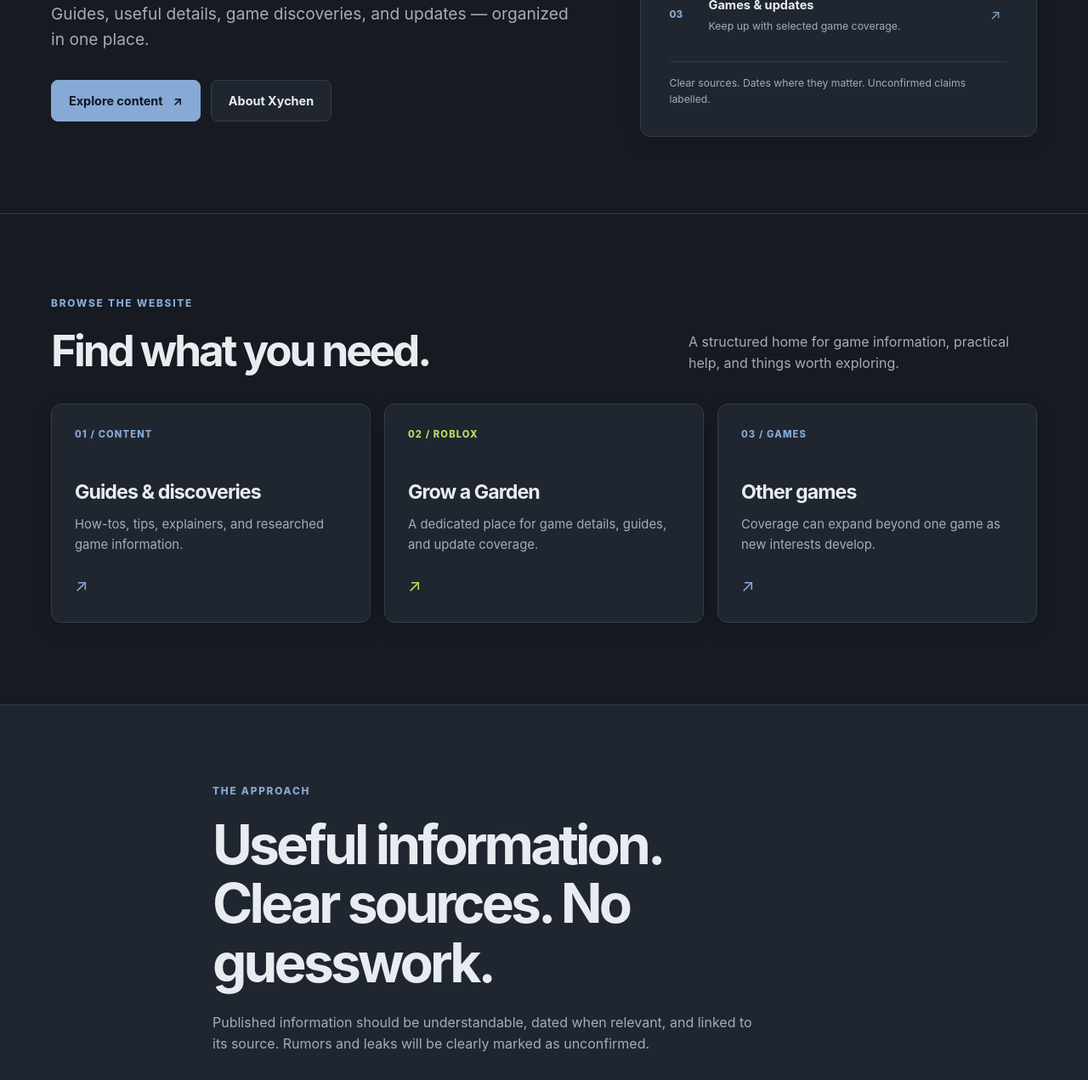
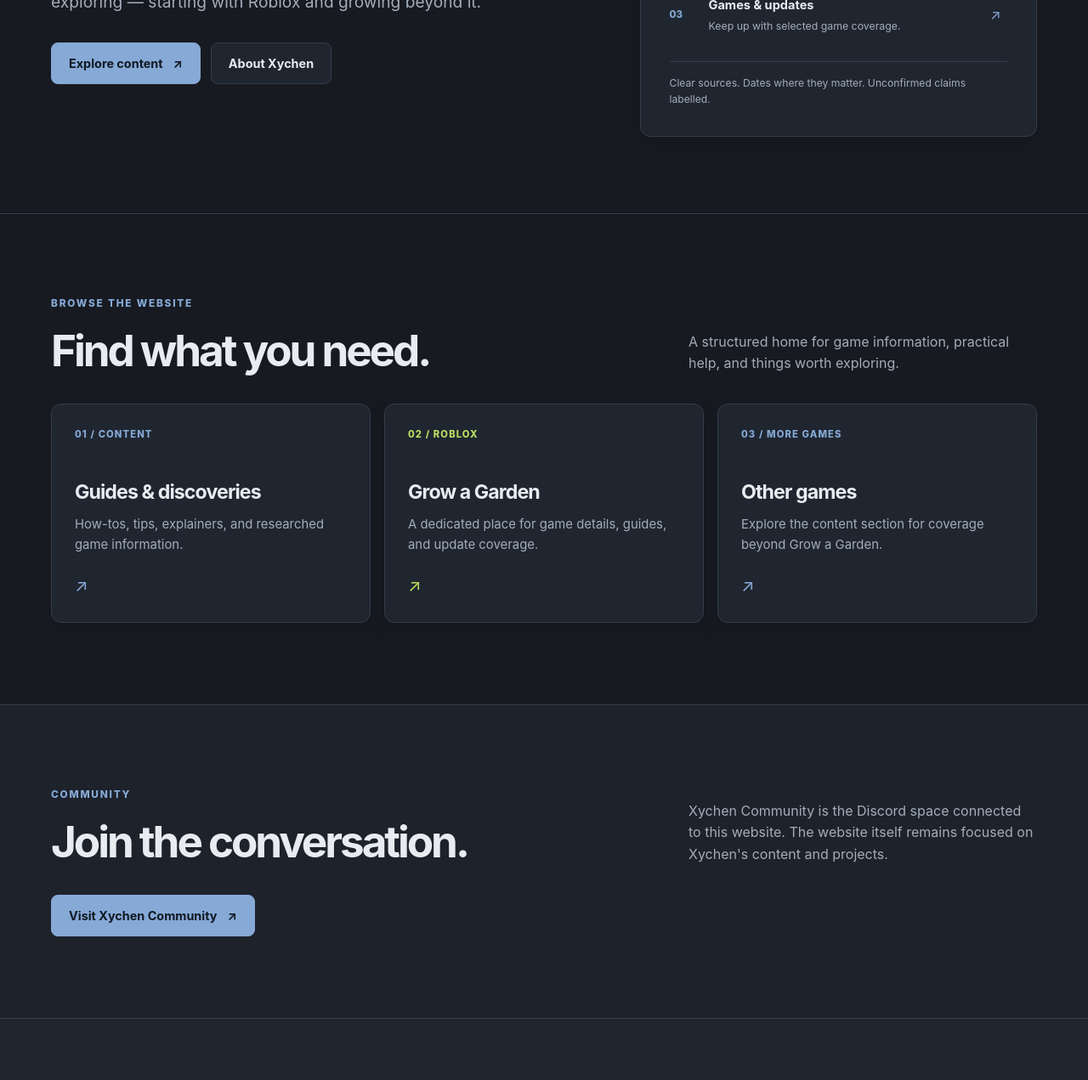
Before and after one commit to xychen-1x/Xychen-websites, an Astro site: page / in a window 1280 px wide. Shown: the part 514-1785 px from the top of the page at 85% size. Built offline with nearby package versions, Linux system fonts and the light colour scheme; Astro itself is replaced by a stand-in of ours.

Commit message:
Clarify homepage identity and add Discord community section

```diff
--- a/src/pages/index.astro
+++ b/src/pages/index.astro
@@ -4,15 +4,15 @@ import BaseLayout from "@layouts/BaseLayout.astro";
 
 <BaseLayout
   title="Xychen"
-  description="Explore Roblox game coverage, practical guides, discoveries, and updates from Xychen."
+  description="A creator-led website for Roblox content, practical guides, discoveries, and game updates."
 >
   <section class="hero-section">
     <div class="container hero-layout">
       <div class="hero-content">
-        <p class="eyebrow"><span class="status-dot"></span> Independent creator website</p>
-        <h1>Explore games.<br /><span>Understand more.</span></h1>
+        <p class="eyebrow"><span class="status-dot"></span> The website of Xychen</p>
+        <h1>Games, guides,<br /><span>and discoveries.</span></h1>
         <p class="hero-description">
-          Guides, useful details, game discoveries, and updates — organized in one place.
+          A place for game content, practical information, and things worth exploring — starting with Roblox and growing beyond it.
         </p>
         <div class="hero-actions">
           <a class="button button-primary" href="/content/">Explore content <span aria-hidden="true">↗</span></a>
@@ -74,13 +74,33 @@ import BaseLayout from "@layouts/BaseLayout.astro";
           <p>A dedicated place for game details, guides, and update coverage.</p>
           <span class="card-arrow" aria-hidden="true">↗</span>
         </a>
-        <a class="feature-card" href="/games/">
-          <span class="card-index">03 / GAMES</span>
+        <a class="feature-card" href="/content/">
+          <span class="card-index">03 / MORE GAMES</span>
           <h3>Other games</h3>
-          <p>Coverage can expand beyond one game as new interests develop.</p>
+          <p>Explore the content section for coverage beyond Grow a Garden.</p>
           <span class="card-arrow" aria-hidden="true">↗</span>
         </a>
       </div>
+    </div>
+  </section>
+
+  <section class="section-block content-latest-section" id="community">
+    <div class="container">
+      <div class="section-heading">
+        <div>
+          <p class="eyebrow">Community</p>
+          <h2>Join the conversation.</h2>
+        </div>
+        <p class="section-intro">Xychen Community is the Discord space connected to this website. The website itself remains focused on Xychen's content and projects.</p>
+      </div>
+      <a
+        class="button button-primary"
+        href="https://discord.com/invite/xychen-server-1417846380432719915"
+        target="_blank"
+        rel="noopener noreferrer"
+      >
+        Visit Xychen Community <span aria-hidden="true">↗</span>
+      </a>
     </div>
   </section>
 
```
